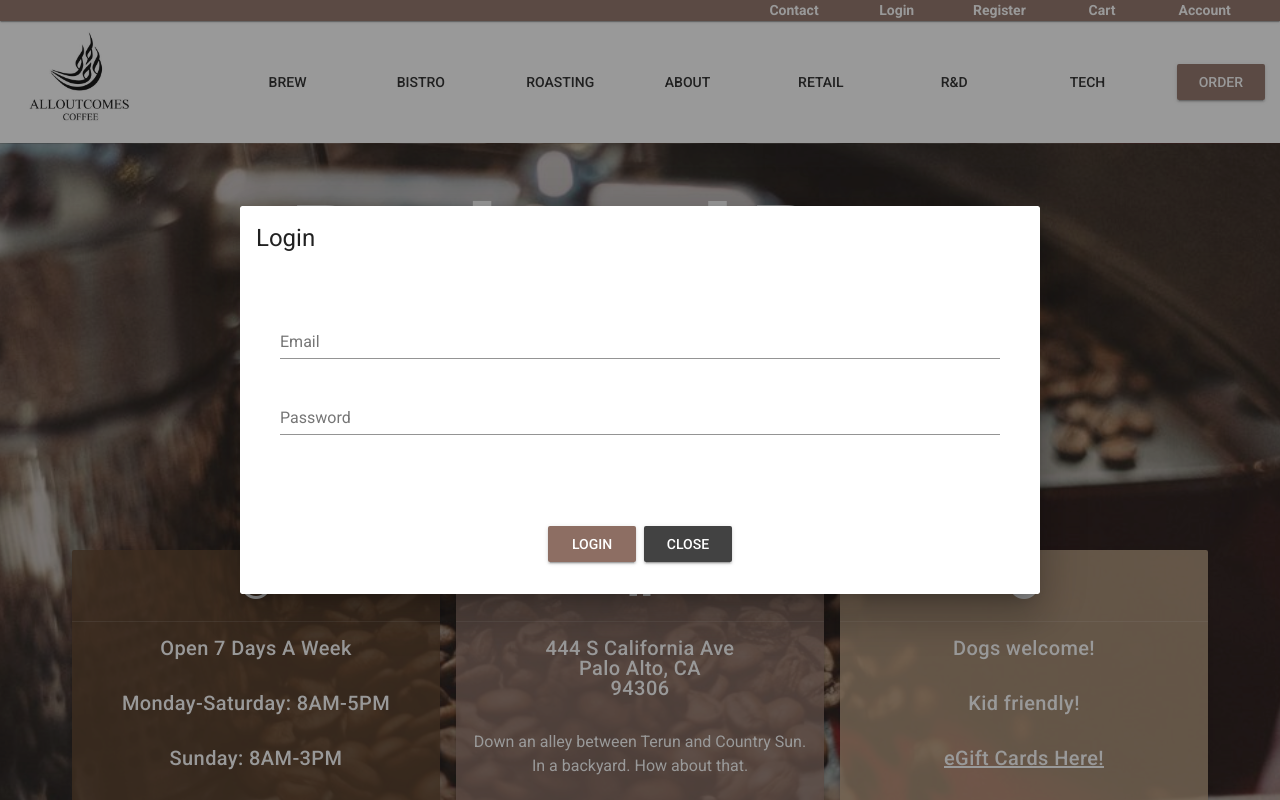
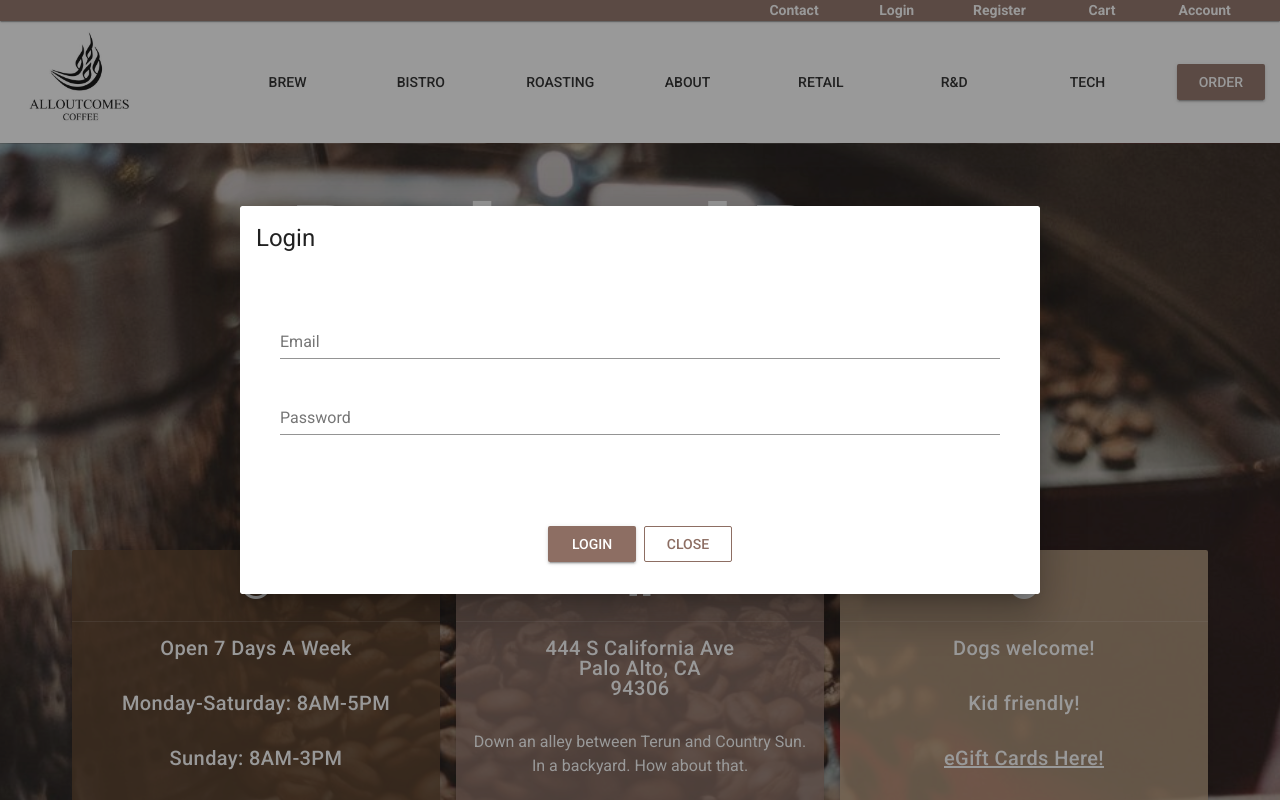
Before and after one commit to ibeckermayer/backyardbrew-frontend, a Vue app: page / in a window 1280 px wide. Both pictures are taken after a click on the link "Login". Shown: the top 800 px of the page. Built offline with nearby package versions, Linux system fonts and the light colour scheme.

Commit message:
made button outline in primary color

```diff
--- a/src/components/LoginDialog.vue
+++ b/src/components/LoginDialog.vue
@@ -50,7 +50,7 @@
                 <v-container>
                     <v-layout justify-center align-center>
                         <v-btn color="primary" dark @click="submit" text-md-center>Login</v-btn>
-                        <v-btn color="secondary" @click="close" text-md-center>Close</v-btn>
+                        <v-btn color="primary" outline @click="close" text-md-center>Close</v-btn>
                     </v-layout>
                 </v-container>
             </v-card-actions>
```
